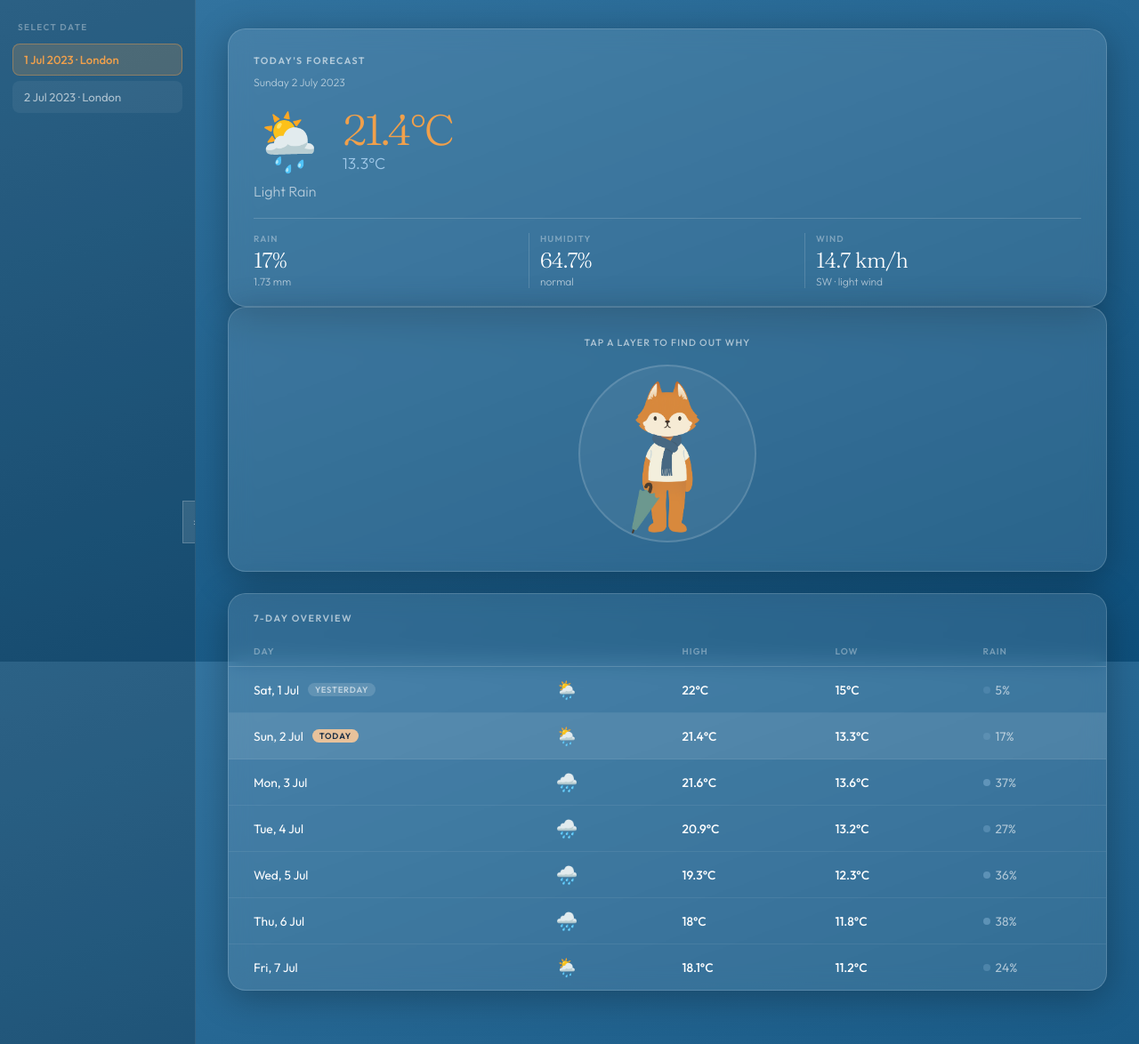
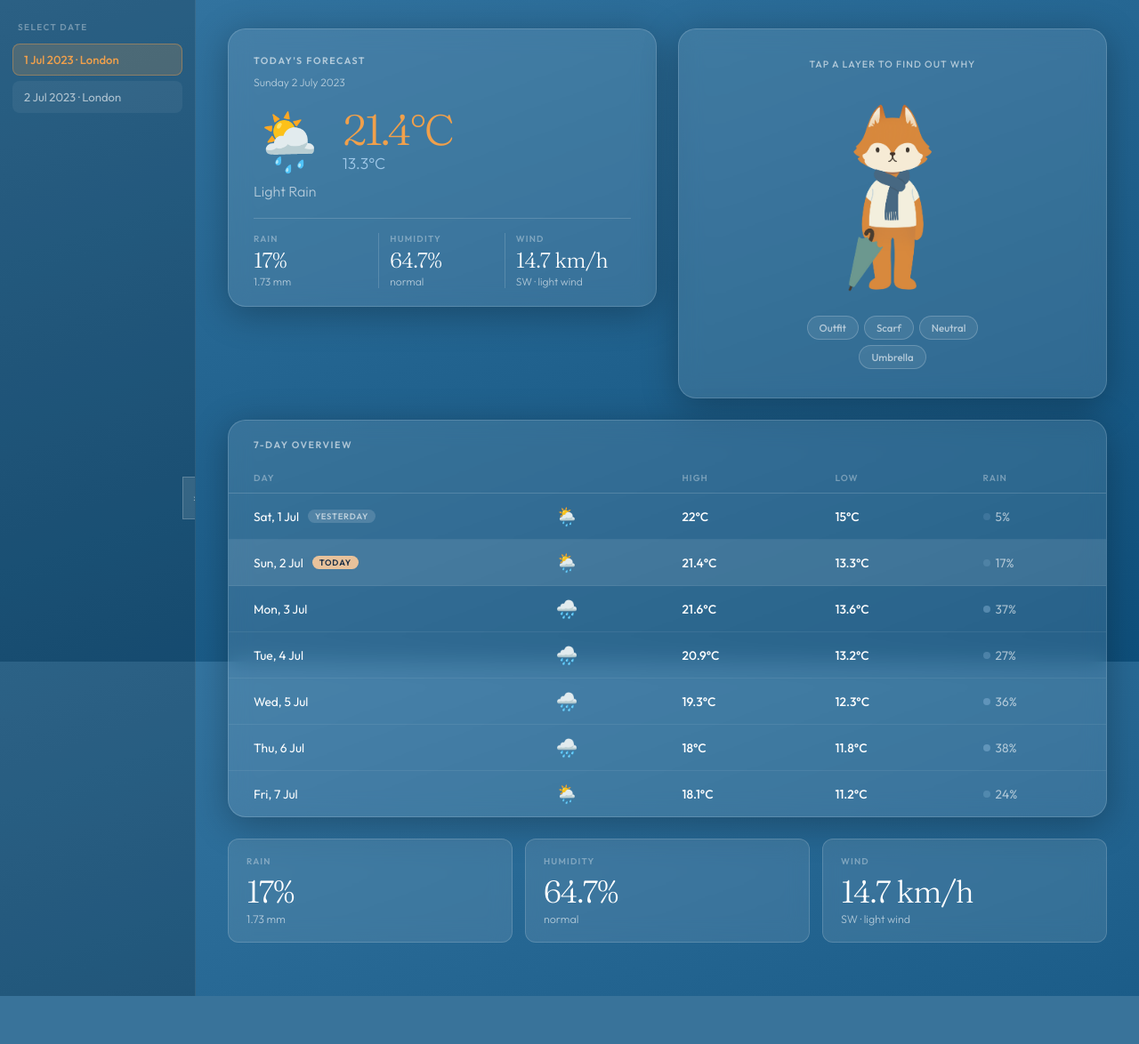
Before and after one commit to Aisha-Bassam/THE-PROJECT, a Flask app: page / in a window 1280 px wide. Shown: the part 56-1230 px from the top of the page at 89% size. After the commit the page ends 1176 px from the top, so only its background shows below. Run offline with Flask 3, Linux system fonts and the light colour scheme.

Commit message:
fixed layout

```diff
--- a/app/templates/index.html
+++ b/app/templates/index.html
@@ -2,14 +2,12 @@
 {% extends 'base.html' %}
 
 {% block styles %}
-<style>
   .prototype-layout {
     display: grid;
     grid-template-columns: 1fr 1fr;
     gap: 24px;
     align-items: start;
   }
-</style>
 {% endblock %}
 
 
@@ -24,7 +22,7 @@
 
 {# ── Below table — control detail widgets ─────────────────────────────── #}
 {% block below_table %}
-  <div id="controlDetails" style="display:none">
+  <div id="controlDetails">
     {% include 'partials/weather_detail_control.html' %}
   </div>
 {% endblock %}
--- a/app/templates/partials/fox.html
+++ b/app/templates/partials/fox.html
@@ -1,8 +1,8 @@
 {# app/templates/partials/fox.html #}
 {#
   Fox column — right side of prototype view.
-  Fox layer stack with per-layer click handlers.
-  One shared popup — title and body swap based on clicked layer.
+  Fox layer stack displayed as stacked PNGs.
+  Clickable pills below the fox (one per active layer) open the shared popup.
 
   DISSERTATION NOTE (Ch6 — Design):
   The fox character is the primary XAI interface in WeatherFox.
@@ -16,11 +16,11 @@
 
   <div class="fox-prompt">Tap a layer to find out why</div>
 
-  <!-- Fox layer stack -->
+  <!-- Fox layer stack — PNGs only, no click overlays -->
   <div class="fox-stack-wrap">
     <div class="fox-stack" id="foxStack"></div>
 
-    <!-- Shared popup — anchored to fox-col, floats left -->
+    <!-- Shared popup — floats left of fox stack -->
     <div class="popup" id="foxPopup">
       <div class="popup-header">
         <div class="popup-title" id="foxPopupTitle">—</div>
@@ -28,8 +28,10 @@
       </div>
       <div class="popup-body" id="foxPopupBody">—</div>
     </div>
+  </div>
 
-  </div>
+  <!-- Layer pills — one per active layer, replaces invisible stacked triggers -->
+  <div class="fox-pills" id="foxPills"></div>
 
 </div>
 
@@ -38,7 +40,6 @@
     display: flex;
     flex-direction: column;
     align-items: center;
-    justify-content: center;
     padding: 32px 24px;
     position: relative;
   }
@@ -56,20 +57,10 @@
     position: relative;
   }
 
-  /* Fox layer stack — PNGs stacked absolutely on top of each other */
-  /*
-   * DISSERTATION NOTE (Ch7 — Implementation):
-   * Each PNG shares the same canvas dimensions and is stacked absolutely.
-   * JS renders only the layers returned by fox_wrapper, in LAYER_ORDER.
-   * Each layer is independently clickable via a transparent overlay div.
-   */
   .fox-stack {
     position: relative;
-    width: 200px;
-    height: 200px;
-    border-radius: 50%;
-    background: rgba(255,255,255,0.06);
-    border: 2px solid rgba(255,255,255,0.15);
+    width: 240px;
+    height: 240px;
   }
 
   .fox-stack img {
@@ -78,26 +69,37 @@
     width: 100%;
     height: 100%;
     object-fit: contain;
-    /* pointer-events: none so clicks pass through to layer divs */
-    pointer-events: none;
   }
 
-  /* Clickable overlay per layer */
-  .fox-layer-trigger {
-    position: absolute;
-    inset: 0;
-    border-radius: 50%;
-    cursor: pointer;
-    z-index: 10;
-    background: transparent;
-    transition: background 0.2s ease;
+  /* Pills row below fox */
+  .fox-pills {
+    display: flex;
+    flex-wrap: wrap;
+    gap: 6px;
+    justify-content: center;
+    margin-top: 18px;
+    max-width: 260px;
   }
 
-  .fox-layer-trigger:hover {
+  .fox-pill {
+    font-family: 'Outfit', sans-serif;
+    font-size: 0.72rem;
+    font-weight: 500;
+    padding: 5px 13px;
+    border-radius: 20px;
+    border: 1px solid rgba(255,255,255,0.2);
     background: rgba(255,255,255,0.08);
+    color: var(--text-dim);
+    cursor: pointer;
+    transition: background 0.15s ease, color 0.15s ease;
   }
 
-  /* Fox popup — left of fox stack */
+  .fox-pill:hover {
+    background: rgba(255,255,255,0.18);
+    color: var(--text-white);
+  }
+
+  /* Fox popup — floats left of the stack */
   #foxPopup {
     width: 240px;
     position: absolute;
@@ -119,30 +121,37 @@
 </style>
 
 <script>
-  // Emotion layer names — clicking these shows emotion text
   const EMOTION_LAYERS = new Set(["confident", "neutral", "hesitant", "apologetic"]);
 
+  function pillLabel(layerName) {
+    if (layerName === "fox_base") return "Outfit";
+    return layerName.replace(/_/g, " ").replace(/\b\w/g, c => c.toUpperCase());
+  }
+
   function renderFox(data) {
-    const stack  = document.getElementById("foxStack");
-    const layers = data.fox.layers;
+    const stack   = document.getElementById("foxStack");
+    const pills   = document.getElementById("foxPills");
+    const layers  = data.fox.layers;
     const clothes = data.text.clothes;
     const emotion = data.text.emotion;
 
-    // Clear existing layers
+    // Build image stack
     stack.innerHTML = "";
-
     layers.forEach(layerName => {
-      // PNG image
       const img = document.createElement("img");
       img.src = `/static/fox/${layerName}.png`;
       img.alt = layerName;
       stack.appendChild(img);
+    });
 
-      // Clickable overlay — skip fox_base if no clothing (handled separately)
-      const trigger = document.createElement("div");
-      trigger.className = "fox-layer-trigger";
+    // Build pills — one per layer, click opens popup
+    pills.innerHTML = "";
+    layers.forEach(layerName => {
+      const pill = document.createElement("button");
+      pill.className = "fox-pill";
+      pill.textContent = pillLabel(layerName);
 
-      trigger.addEventListener("click", (e) => {
+      pill.addEventListener("click", (e) => {
         e.stopPropagation();
         closeAllPopups();
 
@@ -152,17 +161,12 @@
         if (layerName === "fox_base") {
           title = "Today's Outfit";
           body  = clothes["fox_base"] || "Nothing special to wear today.";
-
         } else if (EMOTION_LAYERS.has(layerName)) {
           title = "Fox says";
           body  = emotion[layerName] || "—";
-
         } else {
-          // Clothing item
-          title = layerName.replace("_", " ").replace(
-            /\b\w/g, c => c.toUpperCase()
-          );
-          body = clothes[layerName] || "—";
+          title = pillLabel(layerName);
+          body  = clothes[layerName] || "—";
         }
 
         document.getElementById("foxPopupTitle").textContent = title;
@@ -170,7 +174,7 @@
         document.getElementById("foxPopup").classList.add("visible");
       });
 
-      stack.appendChild(trigger);
+      pills.appendChild(pill);
     });
   }
 </script>
--- a/app/templates/partials/weather_panel_prototype.html
+++ b/app/templates/partials/weather_panel_prototype.html
@@ -170,11 +170,11 @@
         data.text.weather[icon_label] || "—";
     }
 
-    // Wire icon click — prototype only
-    document.getElementById("protoWpIcon").addEventListener("click", (e) => {
+    // Wire icon click — prototype only (onclick overwrites on re-render, no duplicate listeners)
+    document.getElementById("protoWpIcon").onclick = (e) => {
       e.stopPropagation();
       closeAllPopups();
       document.getElementById("weatherPopup").classList.add("visible");
-    });
+    };
   }
 </script>
```
